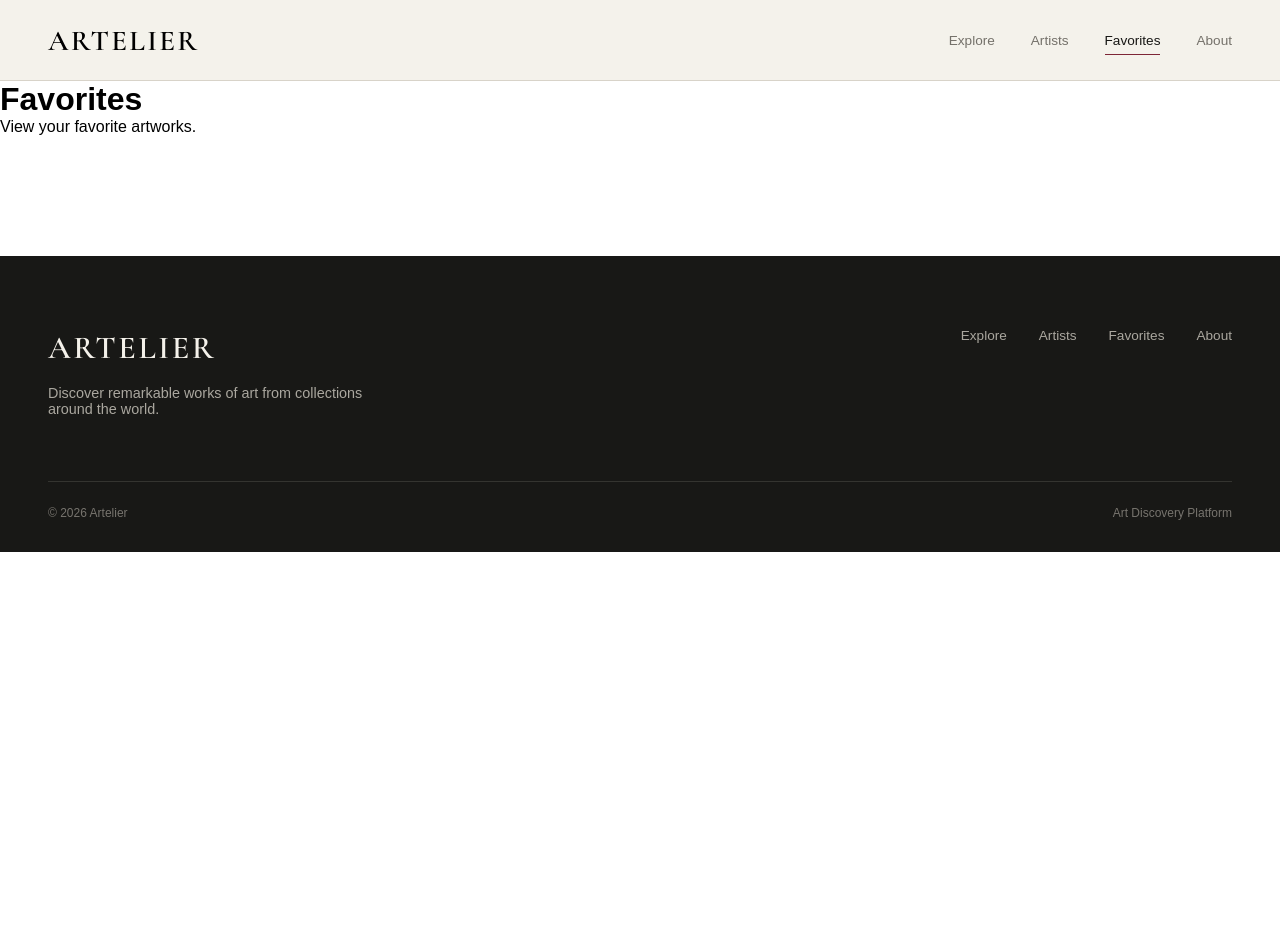
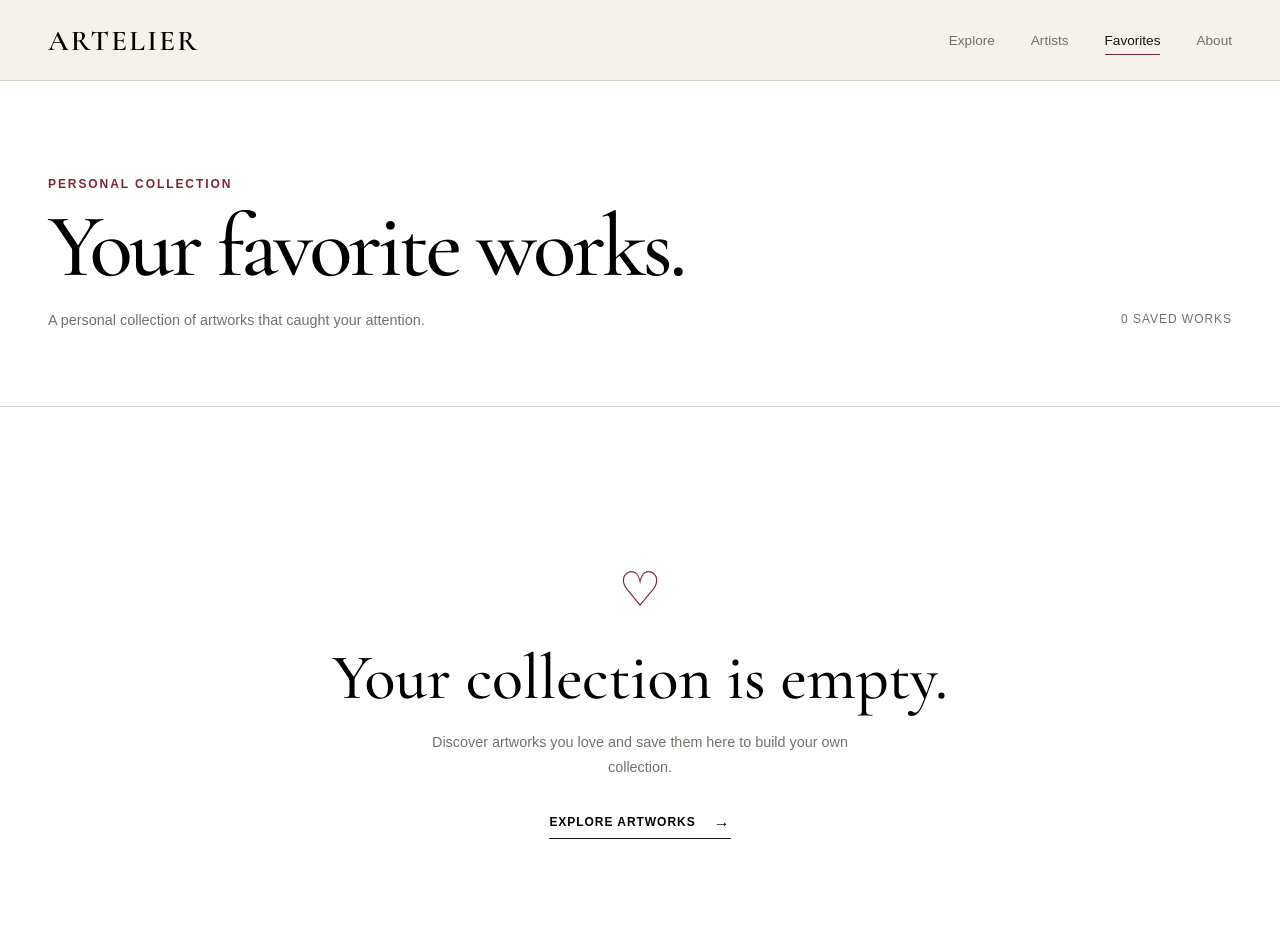
Before and after one commit to TerrenceReinhardt/skyart, a React (Vite) app: page /favorites in a window 1280 px wide. Shown: the top 952 px of the page. Before the commit the page ends 800 px from the top, so only its background shows below. Built offline with nearby package versions, Linux system fonts and the light colour scheme.

Commit message:
Update: Adjust Favorite Page

```diff
--- /dev/null
+++ b/src/pages/Favorites/Favorites.css
@@ -0,0 +1,176 @@
+.favorites-page {
+    min-height: 100vh;
+}
+
+.favorites-hero {
+    padding: 96px 0 72px;
+
+    border-bottom: 1px solid var(--color-border);
+}
+
+.favorites-heading {
+    display: flex;
+    align-items: flex-end;
+    justify-content: space-between;
+
+    gap: 48px;
+}
+
+.favorites-heading h1 {
+    max-width: 760px;
+
+    margin-bottom: 20px;
+
+    font-family: var(--font-heading);
+    font-size: clamp(3.5rem, 7vw, 7rem);
+    font-weight: 500;
+    line-height: 0.9;
+    letter-spacing: -0.04em;
+}
+
+.favorites-heading p {
+    max-width: 480px;
+
+    color: var(--color-text-secondary);
+
+    font-size: 0.9rem;
+    line-height: 1.8;
+}
+
+.favorites-count {
+    flex-shrink: 0;
+
+    padding-bottom: 8px;
+
+    color: var(--color-text-secondary);
+
+    font-size: 0.75rem;
+    font-weight: 500;
+    letter-spacing: 0.08em;
+    text-transform: uppercase;
+}
+
+.favorites-content {
+    padding: 80px 0 120px;
+}
+
+.favorites-grid {
+    display: grid;
+    grid-template-columns: repeat(3, minmax(0, 1fr));
+
+    align-items: start;
+
+    gap: 64px 36px;
+}
+
+.favorites-empty {
+    min-height: 420px;
+
+    display: flex;
+    flex-direction: column;
+    align-items: center;
+    justify-content: center;
+
+    padding: 80px 24px;
+
+    text-align: center;
+}
+
+.favorites-empty-icon {
+    margin-bottom: 24px;
+
+    color: var(--color-accent);
+
+    font-family: var(--font-heading);
+    font-size: 3rem;
+    line-height: 1;
+}
+
+.favorites-empty h2 {
+    margin-bottom: 14px;
+
+    font-family: var(--font-heading);
+    font-size: clamp(2.5rem, 5vw, 4rem);
+    font-weight: 500;
+}
+
+.favorites-empty p {
+    max-width: 460px;
+
+    margin-bottom: 32px;
+
+    color: var(--color-text-secondary);
+
+    font-size: 0.9rem;
+    line-height: 1.8;
+}
+
+.favorites-explore {
+    display: inline-flex;
+    align-items: center;
+
+    gap: 18px;
+
+    padding-bottom: 7px;
+
+    border-bottom: 1px solid var(--color-text);
+
+    font-size: 0.75rem;
+    font-weight: 600;
+    letter-spacing: 0.08em;
+    text-transform: uppercase;
+
+    transition:
+        color var(--transition),
+        border-color var(--transition);
+}
+
+.favorites-explore span {
+    font-size: 1rem;
+
+    transition: transform var(--transition);
+}
+
+.favorites-explore:hover {
+    color: var(--color-accent);
+    border-color: var(--color-accent);
+}
+
+.favorites-explore:hover span {
+    transform: translateX(5px);
+}
+
+@media (max-width: 1000px) {
+    .favorites-grid {
+        grid-template-columns: repeat(2, minmax(0, 1fr));
+    }
+}
+
+@media (max-width: 768px) {
+    .favorites-hero {
+        padding: 72px 0 56px;
+    }
+
+    .favorites-heading {
+        flex-direction: column;
+        align-items: flex-start;
+
+        gap: 28px;
+    }
+
+    .favorites-content {
+        padding: 64px 0 96px;
+    }
+}
+
+@media (max-width: 600px) {
+    .favorites-grid {
+        grid-template-columns: 1fr;
+        gap: 56px;
+    }
+
+    .favorites-empty {
+        min-height: 360px;
+        padding: 56px 16px;
+    }
+}
--- a/src/pages/Favorites/Favorites.jsx
+++ b/src/pages/Favorites/Favorites.jsx
@@ -1,8 +1,93 @@
+import { Link } from "react-router";
+
+import ArtworkCard from "../../components/ArtworkCard/ArtworkCard";
+import { useFavorites } from "../../context/FavoritesContext";
+
+import "./Favorites.css";
+
 function Favorites() {
+    const { favorites } = useFavorites();
+
     return (
-        <main>
-            <h1>Favorites</h1>
-            <p>View your favorite artworks.</p>
+        <main className="favorites-page">
+
+            <section className="favorites-hero">
+                <div className="container">
+
+                    <p className="section-label">
+                        Personal Collection
+                    </p>
+
+                    <div className="favorites-heading">
+                        <div>
+                            <h1>
+                                Your favorite works.
+                            </h1>
+
+                            <p>
+                                A personal collection of artworks
+                                that caught your attention.
+                            </p>
+                        </div>
+
+                        <span className="favorites-count">
+                            {favorites.length}
+                            {favorites.length === 1
+                                ? " saved work"
+                                : " saved works"}
+                        </span>
+                    </div>
+
+                </div>
+            </section>
+
+
+            <section className="favorites-content">
+                <div className="container">
+
+                    {favorites.length > 0 ? (
+
+                        <div className="favorites-grid">
+                            {favorites.map((artwork) => (
+                                <ArtworkCard
+                                    key={artwork.id}
+                                    artwork={artwork}
+                                />
+                            ))}
+                        </div>
+
+                    ) : (
+
+                        <div className="favorites-empty">
+
+                            <span className="favorites-empty-icon">
+                                ♡
+                            </span>
+
+                            <h2>
+                                Your collection is empty.
+                            </h2>
+
+                            <p>
+                                Discover artworks you love and save
+                                them here to build your own collection.
+                            </p>
+
+                            <Link
+                                to="/explore"
+                                className="favorites-explore"
+                            >
+                                Explore artworks
+                                <span>→</span>
+                            </Link>
+
+                        </div>
+
+                    )}
+
+                </div>
+            </section>
+
         </main>
     );
 }
```
